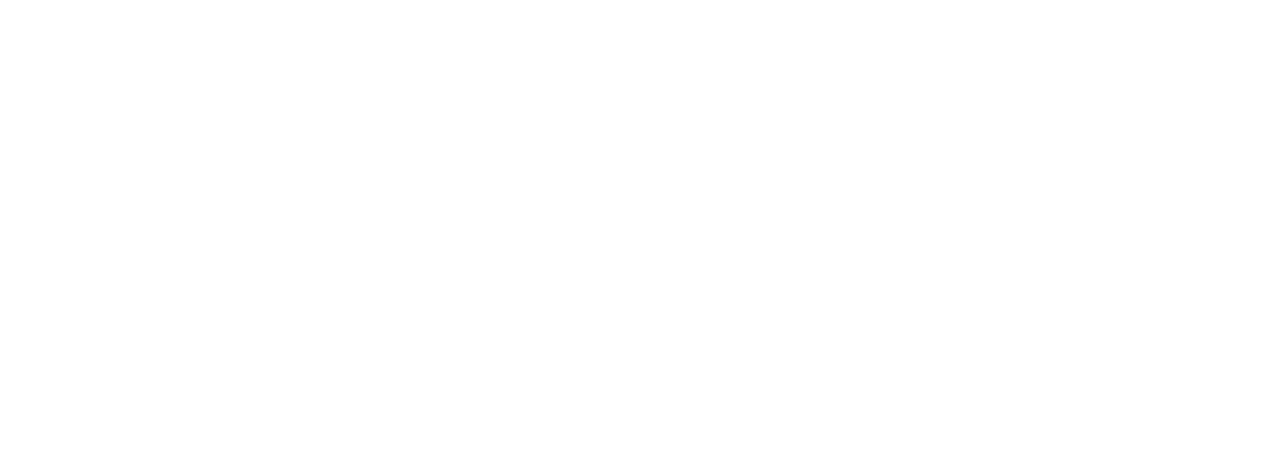
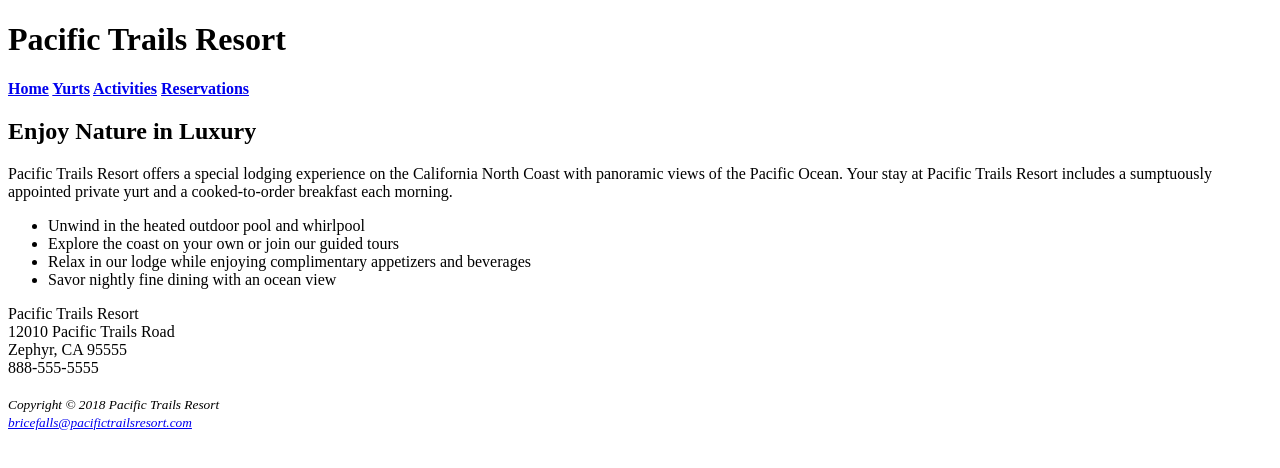
Before and after one commit to 44144-fa21/ch2-case-study-Brice-2021, a plain HTML site: page index.html in a window 1280 px wide. Drawn offline with Linux system fonts and the light colour scheme.

Commit message:
Chapter 2 Case Study
Added a yurts page and configured home

```diff
--- a/index.html
+++ b/index.html
@@ -5,6 +5,37 @@
 <meta charset="utf-8">
 </head>
 <body>
+  <header>
+    <h1> Pacific Trails Resort </h1>
+  </header>
+  <main>
+    <nav>
+      <b> <a href="index.html">Home</a>
+         <a href="yurts.html">Yurts</a>
+          <a href="activities.html">Activities</a>
+           <a href="reservations.html">Reservations</a>
+      </b>
+    </nav>
+    <h2> Enjoy Nature in Luxury </h2>
+    <p> Pacific Trails Resort offers a special lodging experience on the California North Coast with panoramic views of the Pacific Ocean. Your stay at Pacific Trails Resort includes a sumptuously appointed private yurt and a cooked-to-order breakfast each morning. </p>
+    <ul>
+      <li> Unwind in the heated outdoor pool and whirlpool </li>
+      <li> Explore the coast on your own or join our guided tours </li>
+      <li> Relax in our lodge while enjoying complimentary appetizers and beverages </li>
+      <li> Savor nightly fine dining with an ocean view </li>
+    </ul>
+    <div>
+         Pacific Trails Resort <br>
+         12010 Pacific Trails Road <br>
+         Zephyr, CA 95555 <br>
+         888-555-5555 <br>
 
+    </div>
+    <br>
+</main>
+<footer>
+  <small><i> Copyright &copy; 2018 Pacific Trails Resort <br>
+  <a href="mailto:bricefalls@pacifictrailsresort">bricefalls@pacifictrailsresort.com</a></small></i>
+  </footer>
 </body>
 </html>
```
Also changed, not shown: yurts.html (added, +39 -0 lines).
